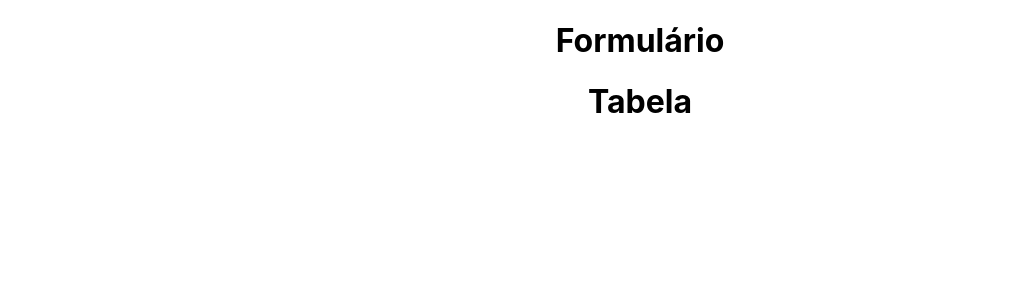
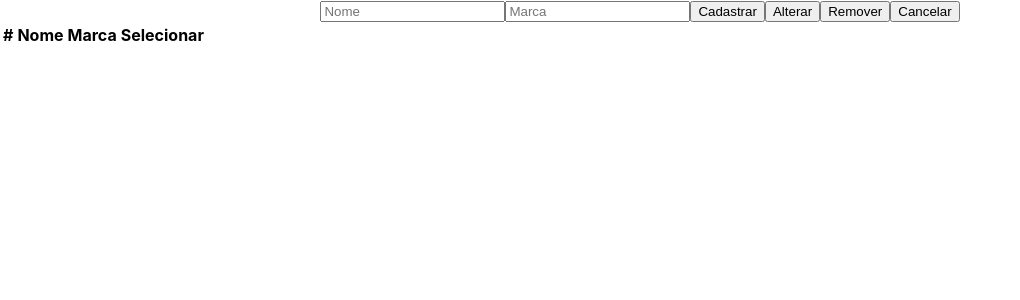
Before and after one commit to len-on/SRprodutos, a React (Create React App) app in the folder front/: page / in a window 1280 px wide. Shown: the top 300 px of the page, without its empty margins (0-1020 px from the left). Built offline with nearby package versions, Linux system fonts and the light colour scheme.

Commit message:
estruturação componente formulario e tabela

```diff
--- a/front/src/Formulario.js
+++ b/front/src/Formulario.js
@@ -1,6 +1,14 @@
 function Formulario(){
     return(
-        <h1>Formulário</h1>
+        <form>
+            <input type="text" placeholder="Nome" />
+            <input type="text" placeholder="Marca" />
+
+            <input type="button" value='Cadastrar' />
+            <input type='button' value='Alterar'/>
+            <input type="button" value='Remover' />
+            <input type="button" value='Cancelar' />
+        </form>
     )
 }
 
--- a/front/src/Tabela.js
+++ b/front/src/Tabela.js
@@ -1,6 +1,24 @@
 function Tabela(){
     return(
-        <h1>Tabela</h1>
+        <table>
+            <thead>
+                <tr>
+                    <th>#</th>
+                    <th>Nome</th>
+                    <th>Marca</th>
+                    <th>Selecionar</th>
+                </tr>
+            </thead>
+
+            <tbody>
+                <tr>
+                    <td></td>
+                    <td></td>
+                    <td></td>
+                    <td></td>
+                </tr>
+            </tbody>
+        </table>
     )
 }
 
```
